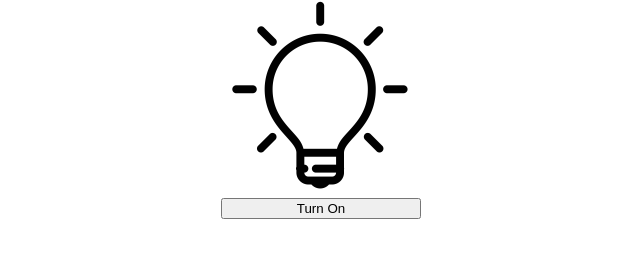
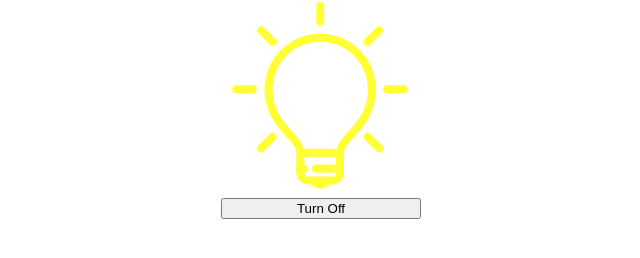
Before and after one commit to truongtvph19876/light, a plain HTML site: page index.html in a window 1280 px wide. Both pictures are taken after a click on the button "Turn On". Shown: the whole page, without its empty margins (319-959 px from the left). Drawn offline with Linux system fonts and the light colour scheme.

Commit message:
light state

```diff
--- a/index.html
+++ b/index.html
@@ -22,8 +22,8 @@
 <body>
      <div id="root">
           <div class="container">
-               <img src="img/light-off.jpg" alt="">
-               <button>Turn On</button>
+               <img src="img/light-off.png" alt="">
+               <button >Turn On</button>
           </div>
      </div>
      <script src="man.js"></script>
--- a/man.js
+++ b/man.js
@@ -0,0 +1,15 @@
+const light = document.querySelector('img');
+const button = document.querySelector('button');
+let state = false;
+
+
+button.onclick = () => {
+     if (!state) {
+          light.src = "img/light-on.jpg";
+          button.innerText = "Turn Off"
+     } else {
+          light.src = "img/light-off.png";
+          button.innerText = "Turn On"
+     }
+     state = !state;
+}
```
Also changed, not shown: img/light-off.jpg (deleted), img/light-off.png (added), img/light-on.jpg (added).
